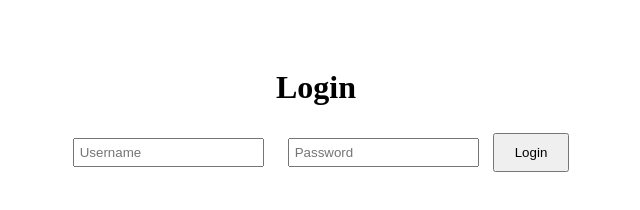
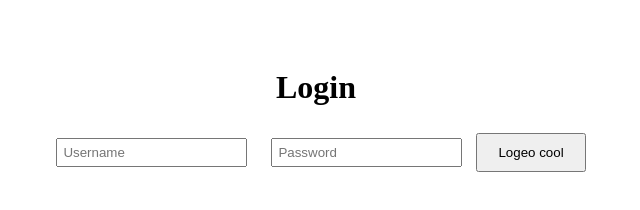
Before and after one commit to JimmyDeveloper/login-examplee.github.com, a plain HTML site: page index.html in a window 1280 px wide. Shown: the whole page, without its empty margins (324-964 px from the left). Drawn offline with Linux system fonts and the light colour scheme.

Commit message:
Update index.html

```diff
--- a/index.html
+++ b/index.html
@@ -9,7 +9,7 @@
   <form id="login-form">
     <input type="text" id="username" placeholder="Username">
     <input type="password" id="password" placeholder="Password">
-    <button type="submit">Login</button>
+    <button type="submit">Logeo  cool</button>
   </form>
 
   <!-- Firebase SDK -->
```
